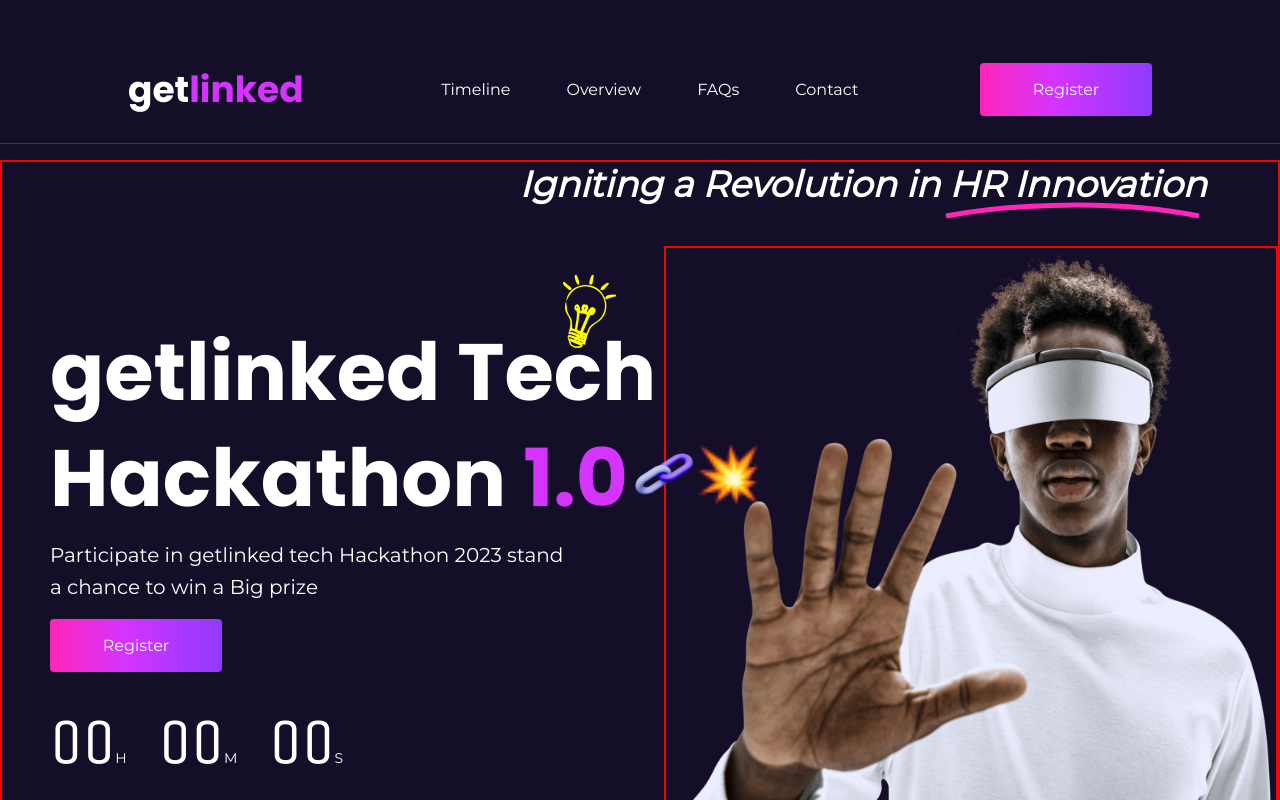
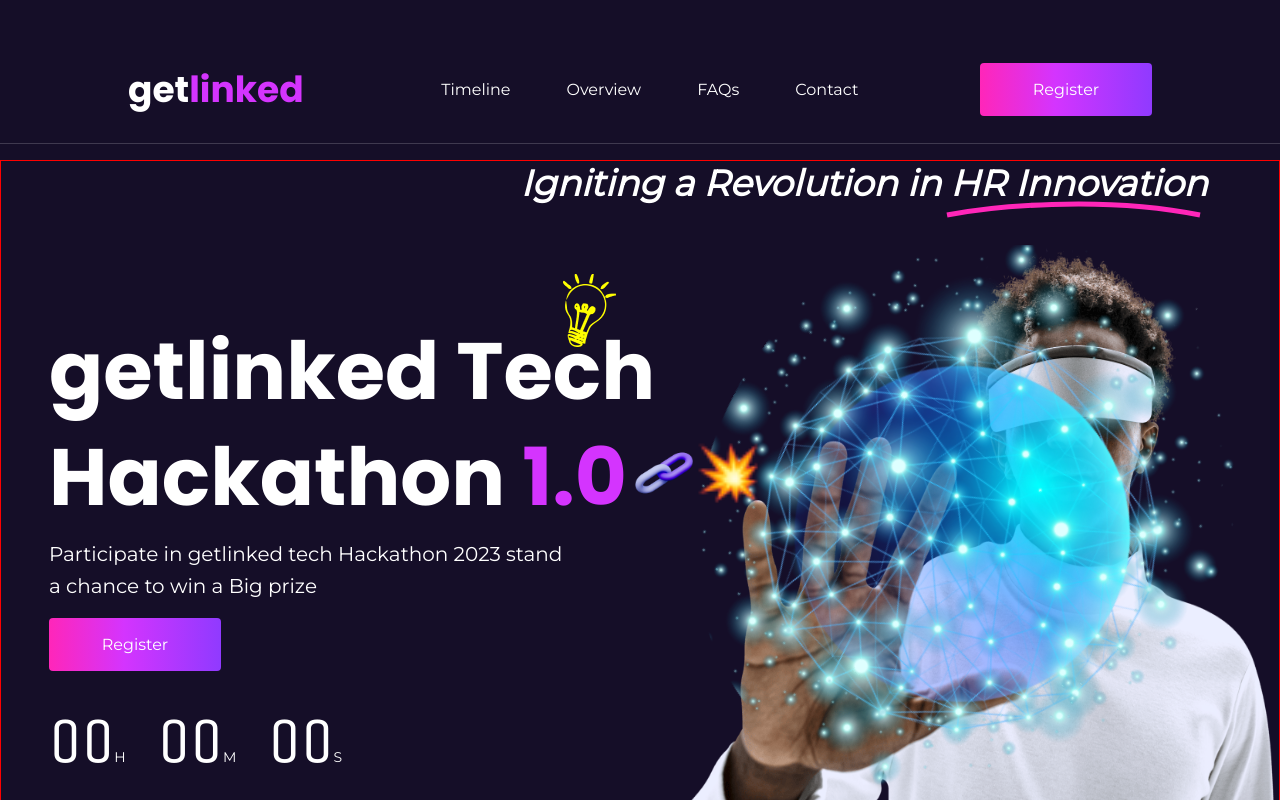
Before and after one commit to Doziechuks/get-link-hackathon, a React (Vite) app: page / in a window 1280 px wide. Shown: the top 800 px of the page. Built offline with nearby package versions, Linux system fonts and the light colour scheme.

Commit message:
updated the header

```diff
--- a/src/components/header/Header.module.less
+++ b/src/components/header/Header.module.less
@@ -1,5 +1,5 @@
 .container {
-  border: 1px solid red;
+  // border: 1px solid red;
   border-bottom: 1px rgba(255, 255, 255, 0.18) solid;
   width: 100%;
   background: var(--deep-blue-color);
@@ -243,11 +243,12 @@
       }
     }
     .imgBox {
-      border: 1px red solid;
+      // border: 1px red solid;
       width: 100%;
       max-width: 45rem;
       height: 38rem;
       position: relative;
+      overflow: hidden;
       @media screen and (max-width: 1024px) {
         // border: 1px white solid;
         height: 30rem;
@@ -257,18 +258,23 @@
         max-width: 100%;
       }
       .man {
-        border: 1px red solid;
+        // border: 1px red solid;
         width: 100%;
         height: 100%;
       }
       .bobble {
-        border: 1px white solid;
+        // border: 1px white solid;
         width: 100%;
         max-width: 38rem;
         height: 32rem;
         flex-shrink: 0;
         position: absolute;
         top: 0rem;
+        // @media screen and (max-width: 900px) {
+        //   // display: none;
+        //   max-width: 25rem;
+        //   left: 1rem;
+        // }
         @media screen and (max-width: 1024px) {
           height: 28rem;
           max-width: 30rem;
--- a/src/components/header/Header.tsx
+++ b/src/components/header/Header.tsx
@@ -9,7 +9,7 @@
   spark,
   link,
   mobileCurve,
-  // bobble,
+  bobble,
   man,
 } from "../../assets";
 import { CustomButton } from "..";
@@ -60,9 +60,9 @@
         </div>
         <div className={styles.imgBox} data-aos="fade">
           <img src={man} alt="man" className={styles.man} />
-          {/* <div className={styles.bobble}>
+          <div className={styles.bobble}>
             <img src={bobble} alt="bobble light" />
-          </div> */}
+          </div>
         </div>
       </section>
     </header>
```
